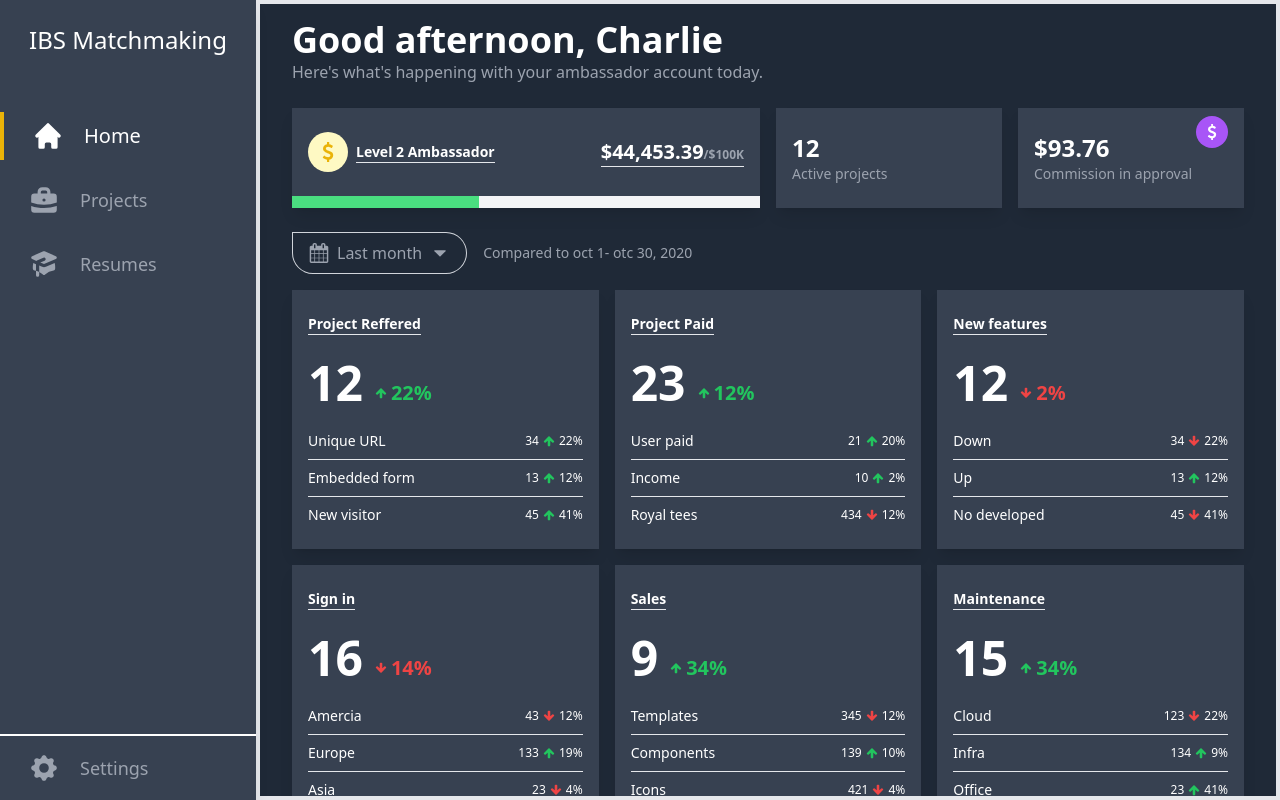
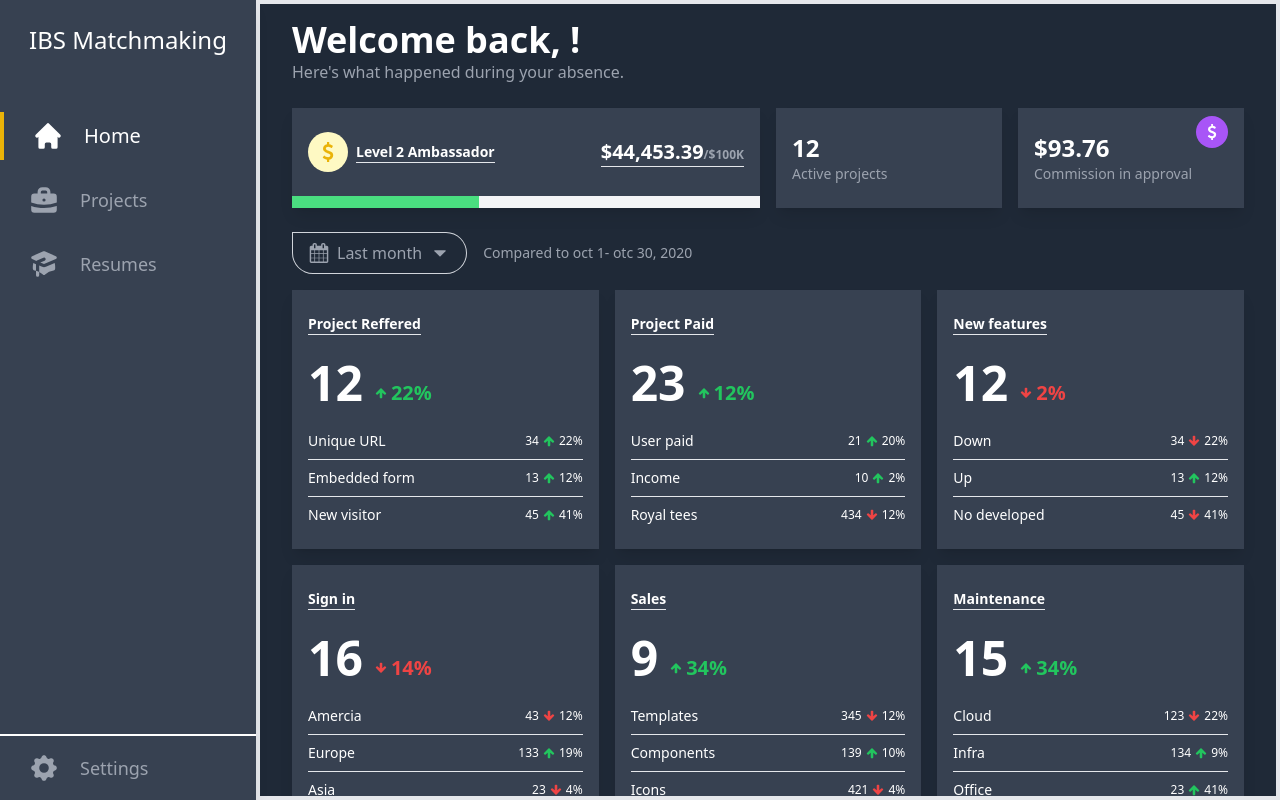
Before and after one commit to Nigeljanssens220/ibs-matchmaking, a Next.js app: page /dashboard in a window 1280 px wide. Built offline with nearby package versions, Linux system fonts and the light colour scheme; no server answers.

Commit message:
fix render bug sidebar, add dynamic welcome text to dashboard landing page

```diff
--- a/src/components/Sidebar/index.tsx
+++ b/src/components/Sidebar/index.tsx
@@ -25,27 +25,27 @@ const Sidebar: FC = () => {
                     <div>
                         {SidebarItems.map(({ label, href, startIcon }) => (
                             <div className="flex" key={label}>
-                                <SidebarItem
-                                    href={href}
-                                    startIcon={startIcon}
-                                    className="active:border-l-4 border-yellow-500"
-                                >
+                                <SidebarItem href={href} startIcon={startIcon}>
                                     {label}
                                 </SidebarItem>
                             </div>
                         ))}
                     </div>
-                </nav>
-                <div className="absolute bottom-0 border-t-2 border-white w-full flex">
+                    <div className="absolute bottom-0 border-t-2 border-white w-full ">
                         <SidebarItem
                             href="/dashboard/settings"
                             startIcon={
-                            <CogIcon width={32} height={32} className="mx-5" />
+                                <CogIcon
+                                    width={32}
+                                    height={32}
+                                    className="mx-5"
+                                />
                             }
                         >
                             Settings
                         </SidebarItem>
                     </div>
+                </nav>
             </div>
         </div>
     )
--- a/src/pages/dashboard/index.tsx
+++ b/src/pages/dashboard/index.tsx
@@ -2,9 +2,11 @@
 import Menu from '@/components/Menu'
 import Sidebar from '@/components/Sidebar'
 import { NextPage } from 'next'
+import { useSession } from 'next-auth/react'
 import React from 'react'
 
 const Dashboard: NextPage = () => {
+    const { data: session } = useSession()
     return (
         <main className="bg-gray-800 h-screen overflow-hidden relative">
             <div className="flex items-start justify-between">
@@ -15,11 +17,10 @@ const Dashboard: NextPage = () => {
                     </div>
                     <div className="overflow-auto h-screen p-4 md:px-8 border-4">
                         <h1 className="text-4xl font-semibold text-white">
-                            Good afternoon, Charlie
+                            Welcome back, {session?.user?.name?.split(' ')[0]}!
                         </h1>
                         <h2 className="text-md text-gray-400">
-                            Here&#x27;s what&#x27;s happening with your
-                            ambassador account today.
+                            Here&#x27;s what happened during your absence.
                         </h2>
                         <div className="flex my-6 items-center w-full space-y-4 md:space-x-4 md:space-y-0 flex-col md:flex-row">
                             <div className="w-full md:w-6/12">
```
Lines whose indentation alone changed are shown as unchanged.
